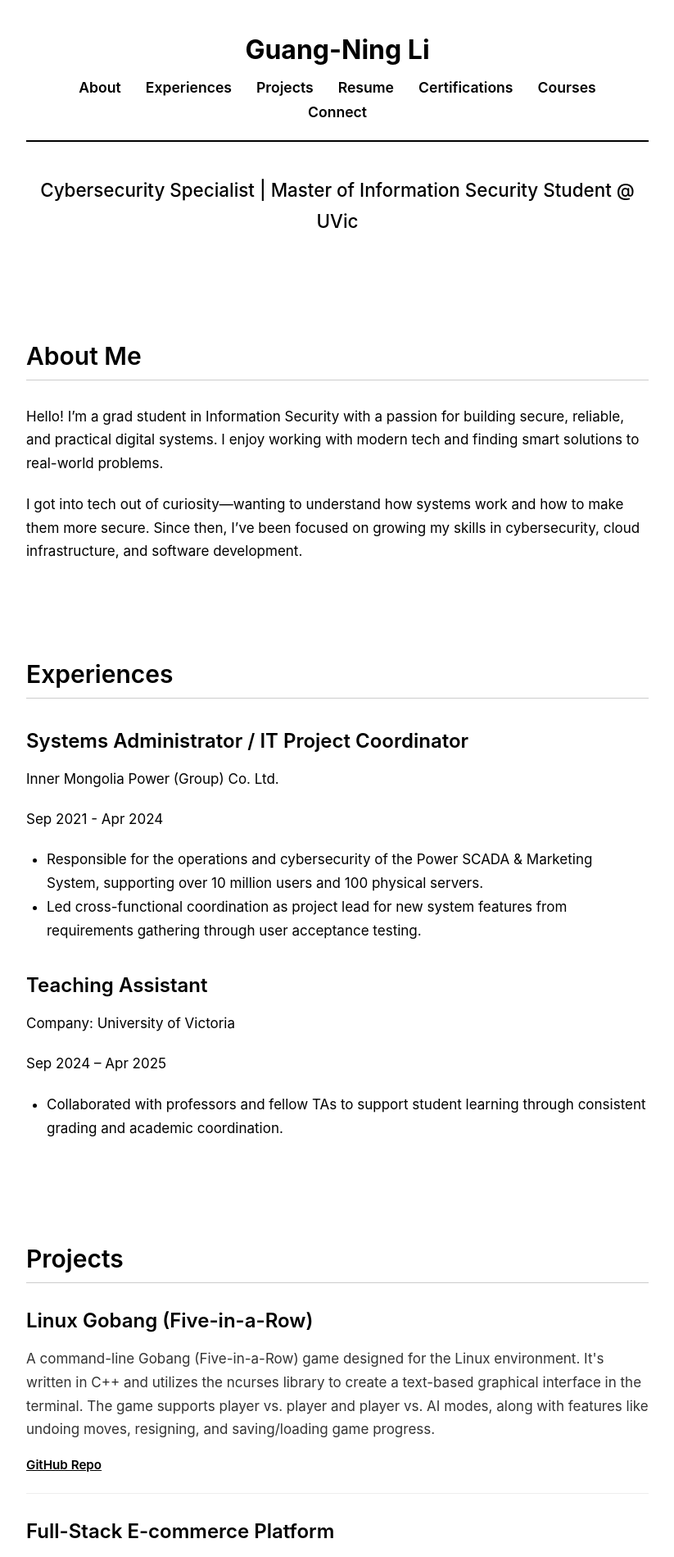
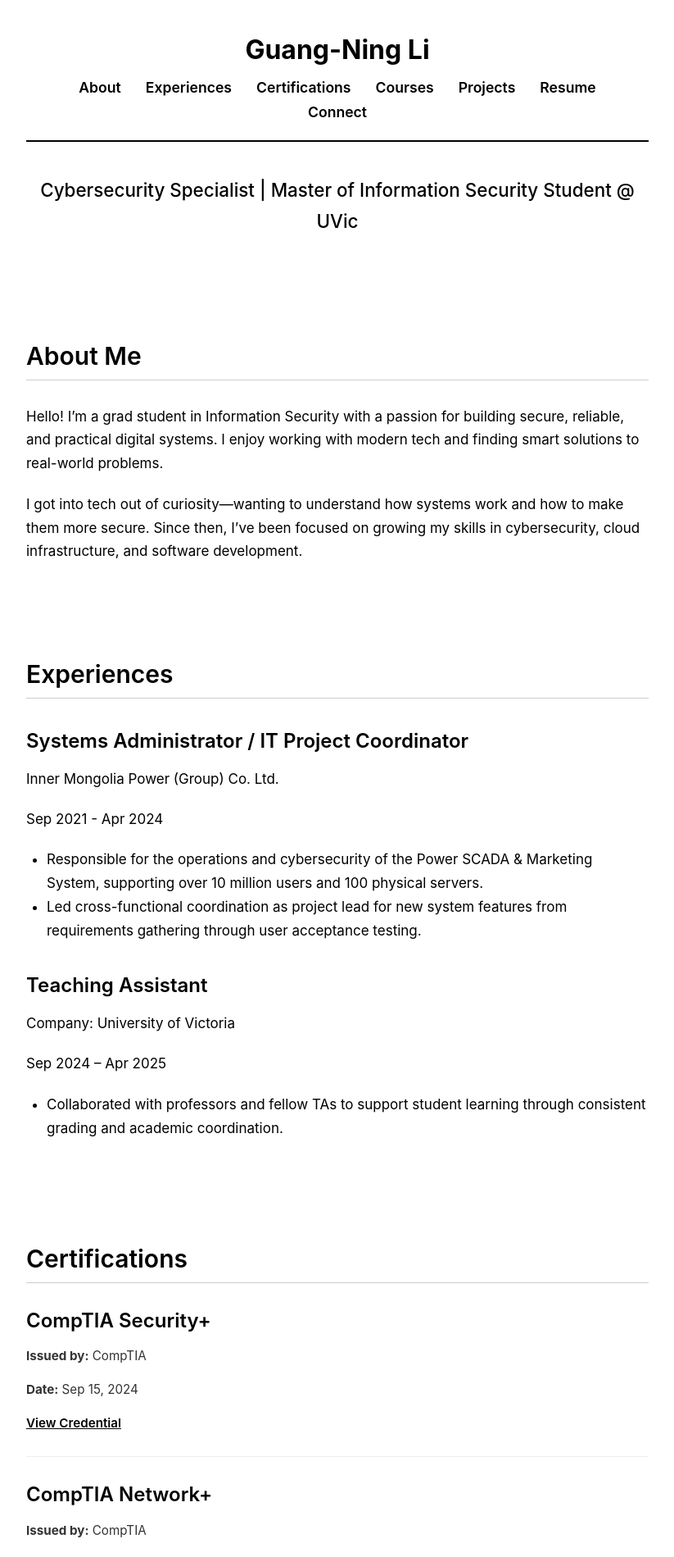
Before and after one commit to gngnggnn1/portfolio, a React (Create React App) app: page / in a window 1280 px wide. Shown: the top 1899 px of the page at 82% size, without its empty margins (228-1051 px from the left). Built offline with nearby package versions, Linux system fonts and the light colour scheme.

Commit message:
Adjusted the sequence

```diff
--- a/src/App.js
+++ b/src/App.js
@@ -58,16 +58,16 @@ function App() {
             <Experiences />
           </Section>
 
-          <Section title="Projects" id="portfolio">
-            <Projects />
-          </Section>
-
           <Section title="Certifications" id="certifications">
             <Certifications />
           </Section>
 
           <Section title="Courses" id="courses">
             <CoursesSection /> {/* Add CoursesSection here */}
+          </Section>
+
+          <Section title="Projects" id="projects">
+            <Projects />
           </Section>
 
           <Section title="My Resume" id="resume">
--- a/src/components/Header.js
+++ b/src/components/Header.js
@@ -8,11 +8,11 @@ const Header = ({ name }) => {
             <nav className="header-nav">
                 <a href="#about">About</a>
                 <a href="#work-experience">Experiences</a>
-                <a href="#portfolio">Projects</a>
-                <a href="#resume">Resume</a>
                 <a href="#certifications">Certifications</a>
                 <a href="#courses">Courses</a>
-            <a href="#connect">Connect</a>
+                <a href="#projects">Projects</a>
+                <a href="#resume">Resume</a>
+                <a href="#connect">Connect</a>
             </nav>
         </header>
     );
```
Also changed, not shown: 1 other file (tests, documents, lock files or other folders).
